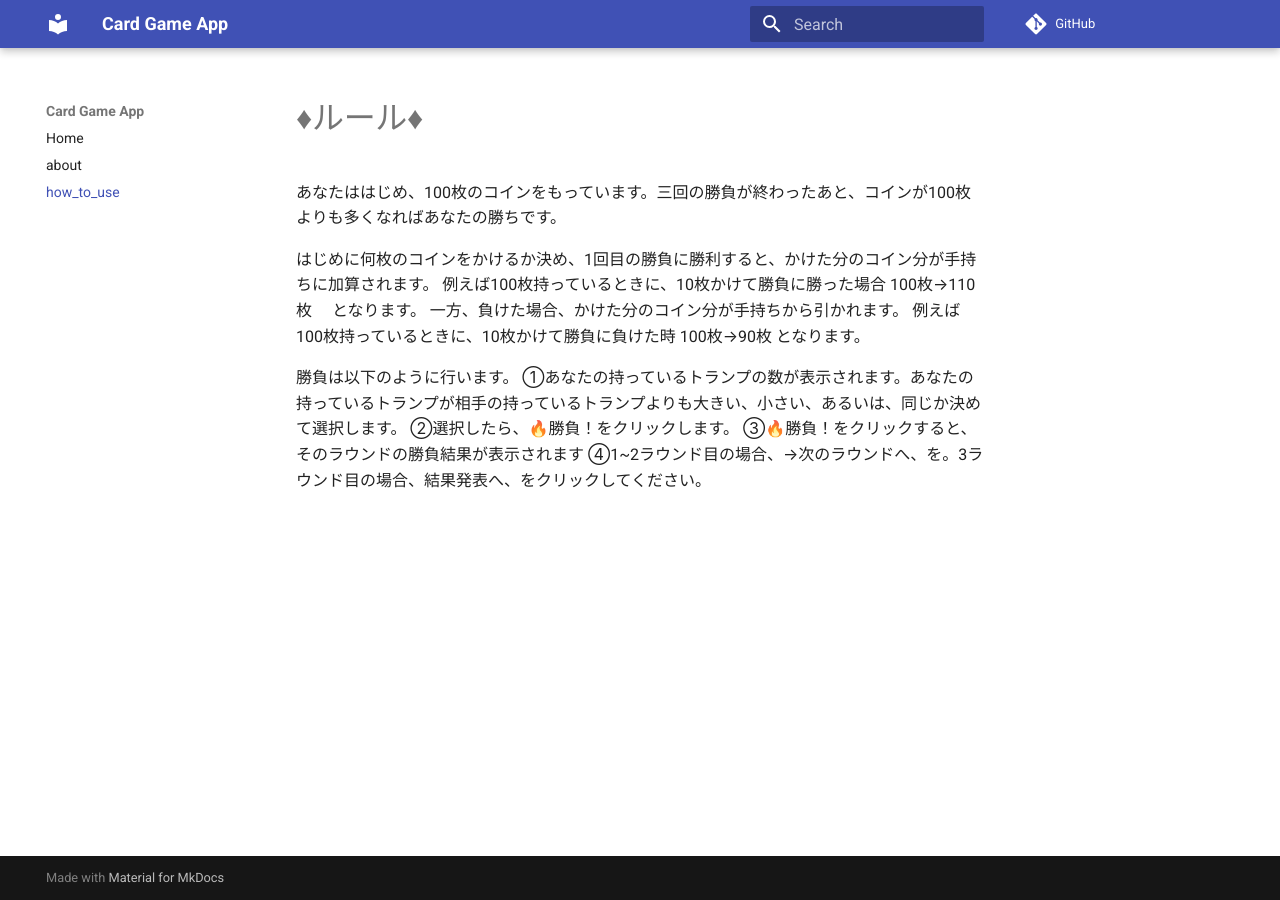
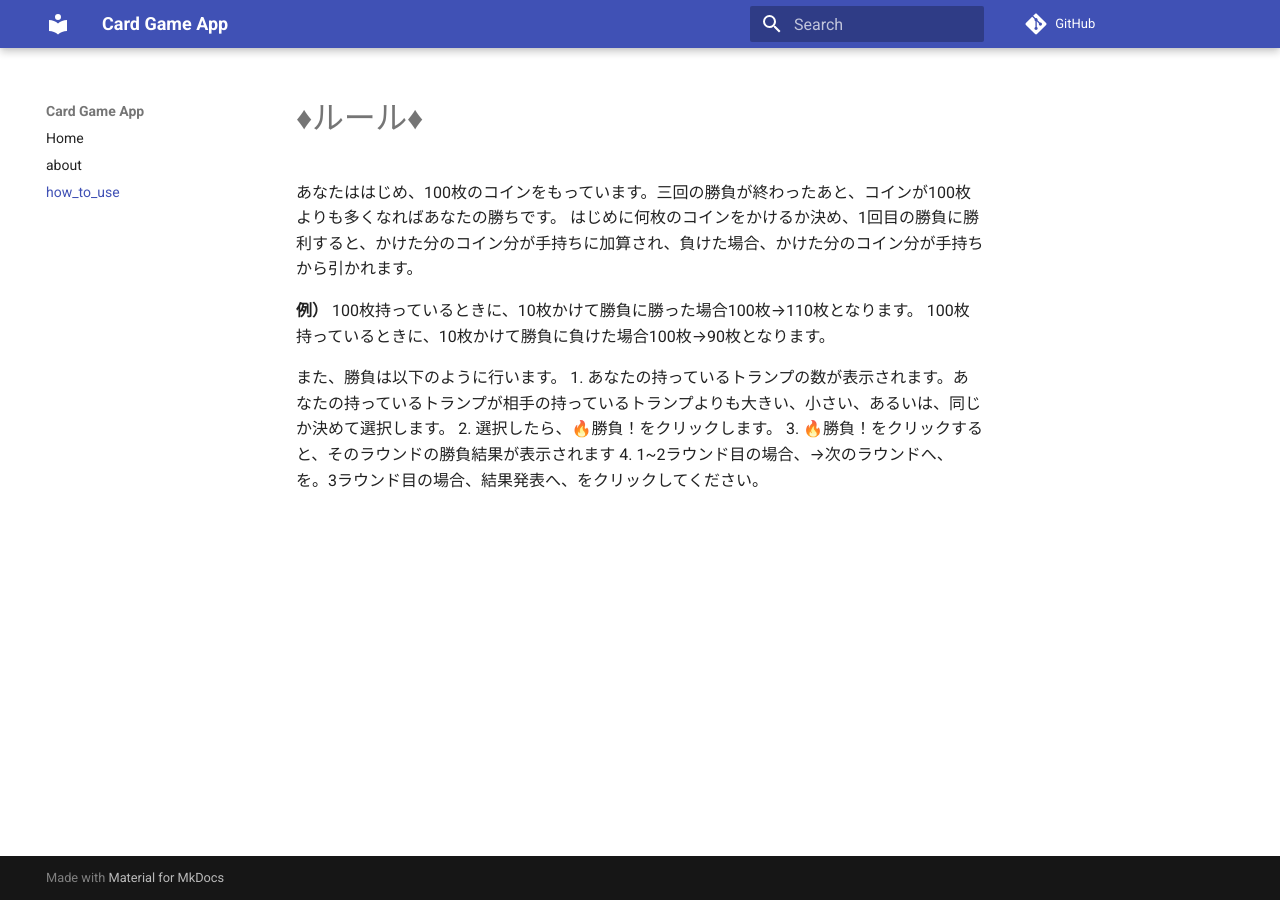
Before and after one commit to itakuramayu/streamlit-practice0908, an MkDocs documentation site: the page built from docs/how_to_use/highandlow.md, in a window 1280 px wide. Built offline with MkDocs 1.6.1 and Material for MkDocs 9.7.7, drawn with Linux system fonts in a browser that asks for light colours; comment, search, counter and statistics services are not loaded; the version menu is left out.

Commit message:
ルール修正

```diff
--- a/docs/how_to_use/highandlow.md
+++ b/docs/how_to_use/highandlow.md
@@ -1,17 +1,13 @@
 # ♦ルール♦
 あなたははじめ、100枚のコインをもっています。三回の勝負が終わったあと、コインが100枚よりも多くなればあなたの勝ちです。
+はじめに何枚のコインをかけるか決め、1回目の勝負に勝利すると、かけた分のコイン分が手持ちに加算され、負けた場合、かけた分のコイン分が手持ちから引かれます。
 
-はじめに何枚のコインをかけるか決め、1回目の勝負に勝利すると、かけた分のコイン分が手持ちに加算されます。
-例えば100枚持っているときに、10枚かけて勝負に勝った場合
-100枚→110枚
-となります。
-一方、負けた場合、かけた分のコイン分が手持ちから引かれます。
-例えば100枚持っているときに、10枚かけて勝負に負けた時
-100枚→90枚
-となります。
+**例）**
+    100枚持っているときに、10枚かけて勝負に勝った場合100枚→110枚となります。
+    100枚持っているときに、10枚かけて勝負に負けた場合100枚→90枚となります。
 
-勝負は以下のように行います。
-①あなたの持っているトランプの数が表示されます。あなたの持っているトランプが相手の持っているトランプよりも大きい、小さい、あるいは、同じか決めて選択します。
-②選択したら、🔥勝負！をクリックします。
-③🔥勝負！をクリックすると、そのラウンドの勝負結果が表示されます
-④1~2ラウンド目の場合、→次のラウンドへ、を。3ラウンド目の場合、結果発表へ、をクリックしてください。
+また、勝負は以下のように行います。
+1. あなたの持っているトランプの数が表示されます。あなたの持っているトランプが相手の持っているトランプよりも大きい、小さい、あるいは、同じか決めて選択します。
+2. 選択したら、🔥勝負！をクリックします。
+3. 🔥勝負！をクリックすると、そのラウンドの勝負結果が表示されます
+4. 1~2ラウンド目の場合、→次のラウンドへ、を。3ラウンド目の場合、結果発表へ、をクリックしてください。
```
